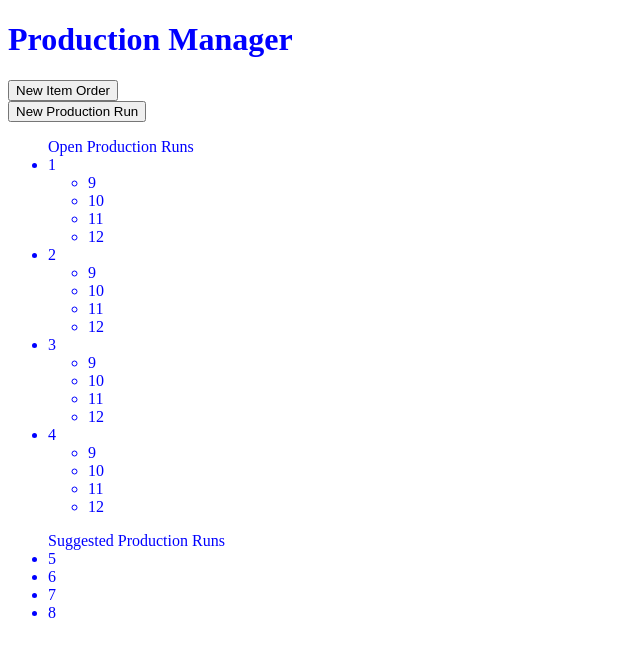
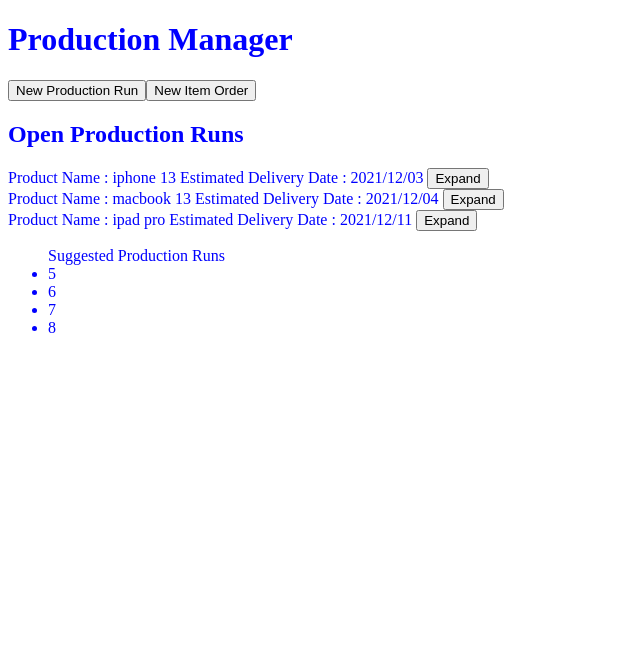
Before and after one commit to ykim9611/productionManager, a React app: page / in a window 1280 px wide. Shown: the top 656 px of the page, without its empty margins (0-640 px from the left). Built offline with nearby package versions, Linux system fonts and the light colour scheme.

Commit message:
Progress on rendering productionRuns and implemented expand/collapse feature

```diff
--- /dev/null
+++ b/sampleData/sampleData.js
@@ -0,0 +1,23 @@
+const openProductionList = [
+  {
+    "id": 1,
+    "productName": "iphone 13",
+    "annualSales": 900,
+    "prodStartDate": "2021-12-03T08:00:00.000Z",
+    "etd": "2022-01-20T08:00:00.000Z"
+  },
+  {
+    "id": 2,
+    "productName": "macbook 13",
+    "annualSales": 2000,
+    "prodStartDate": "2021-12-04T08:00:00.000Z",
+  },
+  {
+    "id": 3,
+    "productName": "ipad pro",
+    "annualSales": 500,
+    "prodStartDate": "2021-12-11T08:00:00.000Z",
+  },
+];
+
+export default openProductionList;
--- a/src/components/App.jsx
+++ b/src/components/App.jsx
@@ -4,6 +4,7 @@
 import NewProduction from './NewProduction/NewProduction.jsx';
 import OpenProductionList from './OpenProductionList/OpenProductionList.jsx';
 import UpcomingProductionList from './UpcomingProductionList/UpcomingProductionList.jsx';
+import sampleData from '../../sampleData/sampleData.js';
 
 class App extends React.Component {
   constructor(props) {
@@ -15,12 +16,13 @@
   }
 
   render() {
+    console.log(sampleData);
     return (
       <div className={styles.titleSection}>
         <h1>Production Manager</h1>
+        <NewProduction/>
         <NewItem/>
-        <NewProduction/>
-        <OpenProductionList list={this.state.openProductionList}/>
+        <OpenProductionList list={sampleData}/>
         <UpcomingProductionList list={this.state.upcomingProductionList}/>
       </div>
     )
--- a/src/components/NewItem/NewItem.jsx
+++ b/src/components/NewItem/NewItem.jsx
@@ -1,9 +1,7 @@
 import React from 'react';
 
 const NewItem = (props) => (
-  <div>
     <button>New Item Order</button>
-  </div>
 )
 
 export default NewItem;
--- a/src/components/NewProduction/NewProduction.jsx
+++ b/src/components/NewProduction/NewProduction.jsx
@@ -1,9 +1,7 @@
 import React from 'react';
 
 const NewProduction = (props) => (
-  <div>
     <button>New Production Run</button>
-  </div>
 )
 
 export default NewProduction;
--- a/src/components/OpenProduction/OpenProduction.jsx
+++ b/src/components/OpenProduction/OpenProduction.jsx
@@ -7,24 +7,43 @@
   constructor(props) {
     super(props);
     this.state = {
-      partList: [9,10,11,12]
+      partList: [9,10,11,12],
+      expand: false,
     }
+  }
+
+  //make axios request for parts for specific id
+
+  expandHandler() {
+    this.setState({
+      expand: !this.state.expand
+    })
   }
 
   render() {
     return (
-      <li>
-          {this.props.item}
-        <ul>
-          {this.state.partList.map((part) => <NewPart part={part}/>)}
-        </ul>
-      </li>
+      <div>
+        Product Name :
+        {' '}
+        {this.props.item.productName}
+        {' '}
+        Estimated Delivery Date :
+        {' '}
+        {this.props.item.prodStartDate.slice(0,10).split('-').join('/')}
+        {' '}
+        <button onClick={() => this.expandHandler()}>{this.state.expand ? "Collapse" : "Expand"}</button>
+        {this.state.expand ?
+          <ul>
+            {this.state.partList.map((part) => <NewPart part={part}/>)}
+          </ul> : null
+        }
+      </div>
     )
   }
 }
 
-OpenProduction.propTypes = {
-  item: PropTypes.number
-}
+// OpenProduction.propTypes = {
+//   item: PropTypes.number
+// }
 
 export default OpenProduction;
--- a/src/components/OpenProductionList/OpenProductionList.jsx
+++ b/src/components/OpenProductionList/OpenProductionList.jsx
@@ -4,14 +4,16 @@
 import OpenProduction from '../OpenProduction/OpenProduction.jsx'
 
 const OpenProductionList = ({ list }) => (
-  <ul>
-    Open Production Runs
-    {list.map((item) => <OpenProduction item={item}/>)}
-  </ul>
+  <div>
+    <h2>
+      Open Production Runs
+    </h2>
+      {list.map((item) => <OpenProduction key={item.id.toString()} item={item}/>)}
+  </div>
 )
 
-OpenProductionList.propTypes = {
-  list: PropTypes.arrayOf(PropTypes.number)
-}
+// OpenProductionList.propTypes = {
+//   list: PropTypes.arrayOf(PropTypes.number)
+// }
 
 export default OpenProductionList;
```
Also changed, not shown: 2 other files (tests, documents, lock files or other folders).
